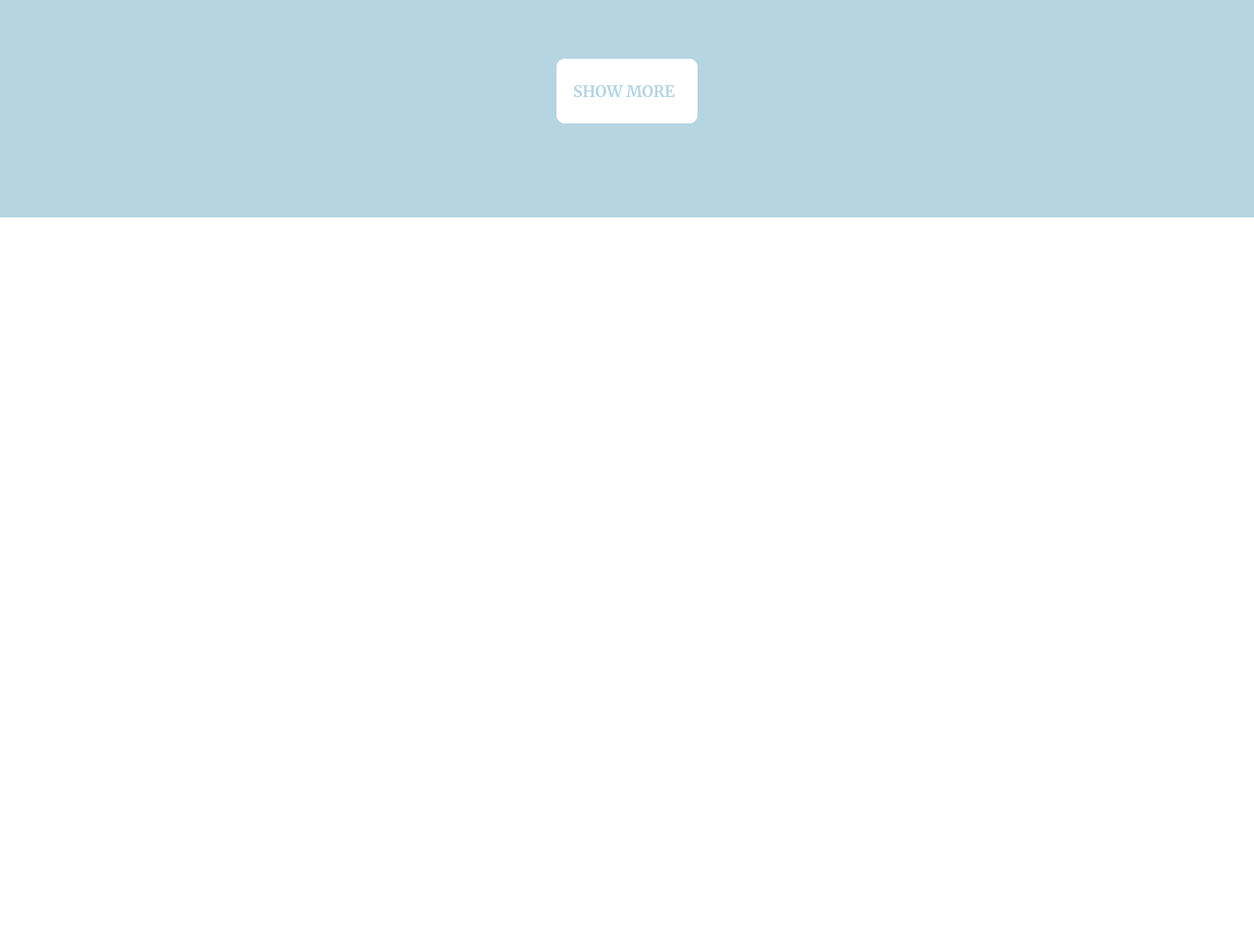
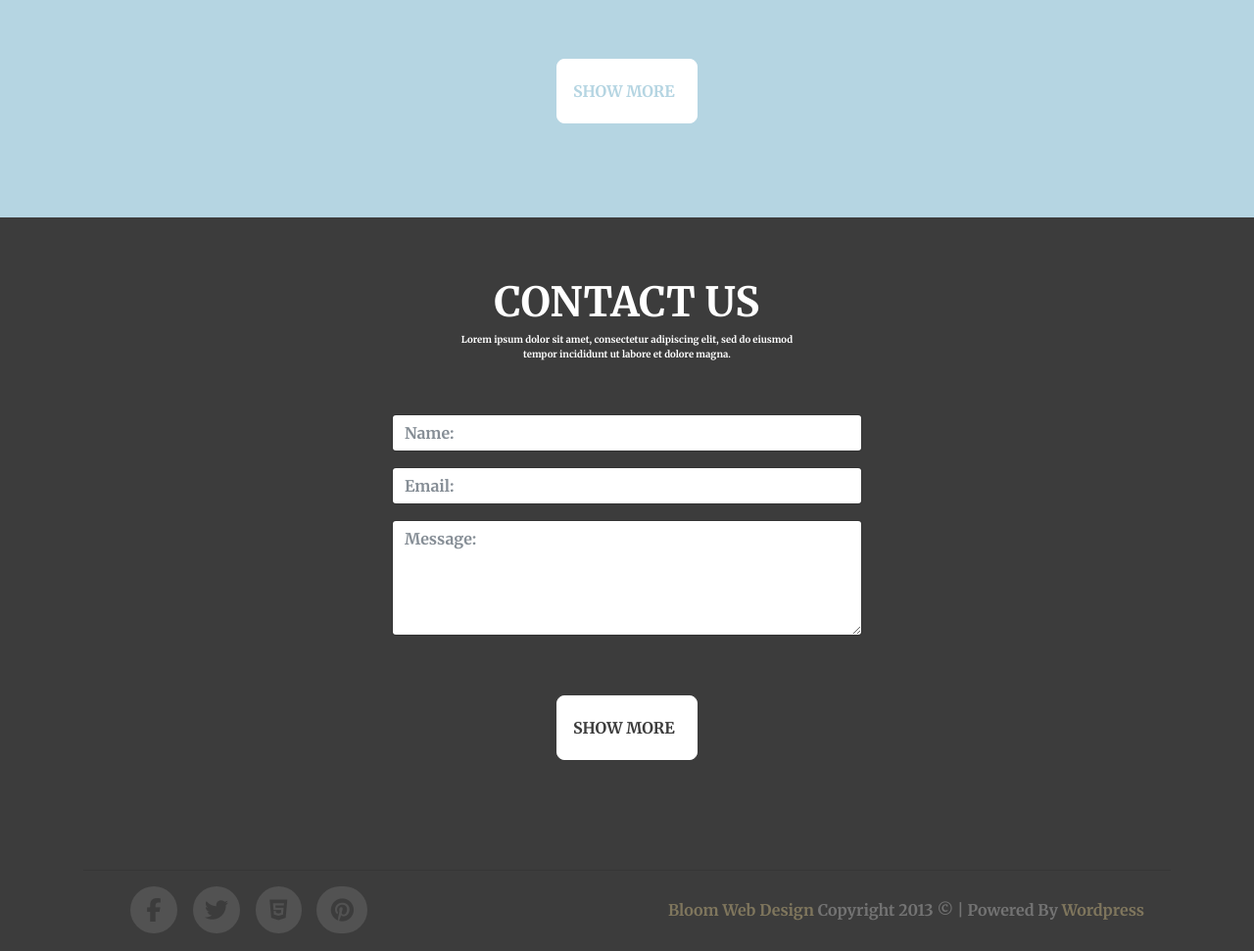
Before and after one commit to James9446/color-flat, a plain HTML site: page index.html in a window 1280 px wide. Shown: the part 4257-5228 px from the top of the page at 98% size. Before the commit the page ends 4479 px from the top, so only its background shows below. Drawn offline with nearby package versions, Linux system fonts and the light colour scheme.

Commit message:
Added bottom section.

```diff
--- a/css/main.css
+++ b/css/main.css
@@ -156,7 +156,6 @@ section.green {
 }
 
 /* ---- Grey Section ---- */
-
 section.grey {
 	background-color: #F0F0F0;
 }
@@ -333,6 +332,7 @@ section.blue {
 	padding: 1em 0;
 }
 
+/* Blue section button */
 .blue .col-md-auto h4 {
 	color: #B5D5E2;
 	background-color: #FFF;
@@ -350,3 +350,87 @@ section.blue {
 	color: #FFF;
 	background-color: #B5D5E2;
 }
+
+/* ---- Bottom Section ---- */
+section.bottom {
+	background-color: #3C3C3C;
+}
+
+.bottom .container {
+	padding-top: 4em;
+}
+
+/* Bottom Section Header */
+.bottom .col-md-6, .bottom .col-md-4 {
+	text-align: center;
+}
+
+.bottom h2 {
+	color: #FFF;
+	font-size: 2.6em;
+}
+
+.bottom .mx-auto p {
+	color: #FFF;
+	font-size: 0.6em;
+	padding-bottom: 4em;
+}
+
+/* Bottom Section Forms */
+.bottom .form-group {
+	width: 30em;
+}
+
+/* Bottom Section Button */
+.bottom .col-md-auto h4 {
+	color: #3C3C3C;
+	background-color: #FFF;
+	font-size: 1em;
+	height: 3em;
+	width: 9em;
+	padding: 1.5em 0 2.5em 1em;
+	border: 1px solid #FFF;
+	border-radius: 0.5em;
+	margin-top: 2.8em;
+	margin-bottom: 6em;
+}
+
+.bottom .col-md-auto h4:hover {
+	color: #FFF;
+	background-color: #3C3C3C;
+}
+
+/* Bottom Section Line Break */
+.bottom hr {
+	color: #FFF;
+}
+
+/* Bottom Section Social Media */
+.bottom i {
+	font-size: 1.5em;
+	color: #3C3C3C;
+	background-color: #525252;
+	padding: 0.5em 0.6em;
+	border-radius: 1em;
+	margin-right: 0.5em
+}
+
+.bottom .fa-twitter {
+	padding: 0.5em 0.5em;
+}
+
+.bottom .fa-facebook {
+	padding: 0.5em 0.7em;
+}
+
+/* Bottom Section Footer */
+.bottom h5 {
+	color: #7F765D;
+	font-size: 1em;
+	padding-top: 1em;
+	margin-bottom: 2em;
+}
+
+.bottom h5 span {
+	color: #737373;
+}
--- a/index.html
+++ b/index.html
@@ -329,6 +329,66 @@
 		</section>
 		<!-- END BLUE SECTION -->
 
+		<!-- BEGIN BOTTOM SECTION -->
+		<section class="bottom">
+			<div class="container">
+				<div class="row">
+					<div class="col-md-6 mx-auto">
+						<h2>CONTACT US</h2>
+					</div>
+				</div>
+				<div class="row">
+					<div class="col-md-4 mx-auto">
+						<p>Lorem ipsum dolor sit amet, consectetur adipiscing elit, sed do eiusmod tempor incididunt ut labore et dolore magna.</p>
+					</div>
+				</div>
+
+				<!-- Forms -->
+				<div class="row justify-content-center">
+					<form>
+					  <div class="form-group">
+					  	<input class="form-control" id="exampleFormControlInput1" placeholder="Name:">
+					  </div>
+					  <div class="form-group">
+					  	<input type="email" class="form-control" id="exampleFormControlInput1" placeholder="Email:">
+					  </div>
+					  <div class="form-group">
+					      <textarea class="form-control" id="exampleFormControlTextarea1" placeholder="Message:" rows="5"></textarea>
+					    </div>
+					</form>
+				</div>
+
+				<!-- Show More Button -->
+				<div class="row justify-content-center">
+					<div class="col-md-auto">
+						<h4>SHOW MORE</h4>
+					</div>
+				</div>
+
+				<hr>
+				<div class="row justify-content-between">
+					<div class="col-md-4">
+						<a href="#">
+							<i class="fa fa-facebook"></i>
+						</a>
+						<a href="#">
+							<i class="fa fa-twitter"></i>
+						</a>
+						<a href="#">
+							<i class="fa fa-html5"></i>
+						</a>
+						<a href="#">
+							<i class="fa fa-pinterest"></i>
+						</a>
+					</div>
+					<div class="col-md-6">
+						<h5>Bloom Web Design <span>Copyright 2013 &copy; | Powered By</span> Wordpress</h5>
+					</div>
+				</div>
+
+			</div>
+		</section>
+		<!-- END BOTTOM SECTION -->
 
 		<script src="https://code.jquery.com/jquery-3.2.1.slim.min.js" integrity="sha384-KJ3o2DKtIkvYIK3UENzmM7KCkRr/rE9/Qpg6aAZGJwFDMVNA/GpGFF93hXpG5KkN" crossorigin="anonymous"></script>
 		<script src="https://cdnjs.cloudflare.com/ajax/libs/popper.js/1.11.0/umd/popper.min.js" integrity="sha384-b/U6ypiBEHpOf/4+1nzFpr53nxSS+GLCkfwBdFNTxtclqqenISfwAzpKaMNFNmj4" crossorigin="anonymous"></script>
```
